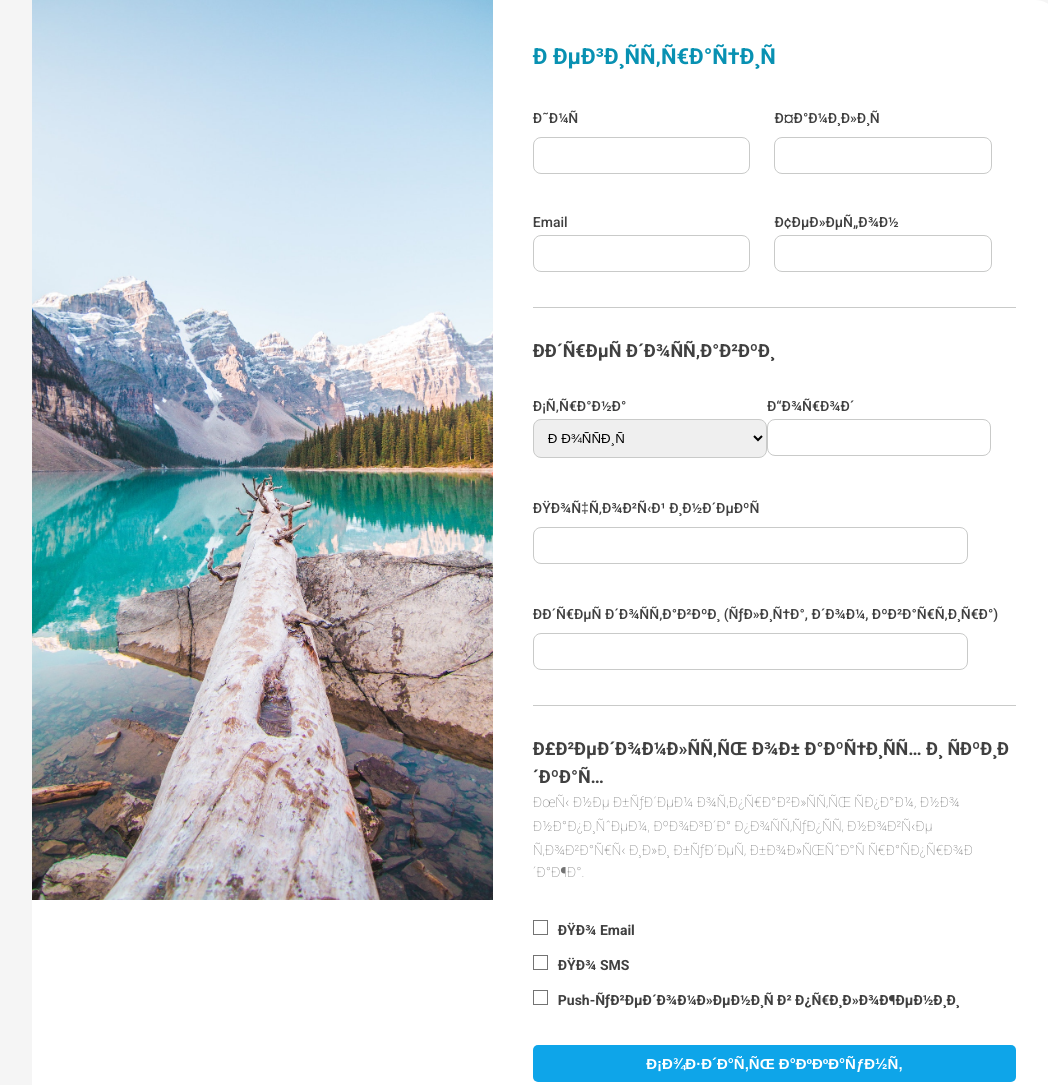
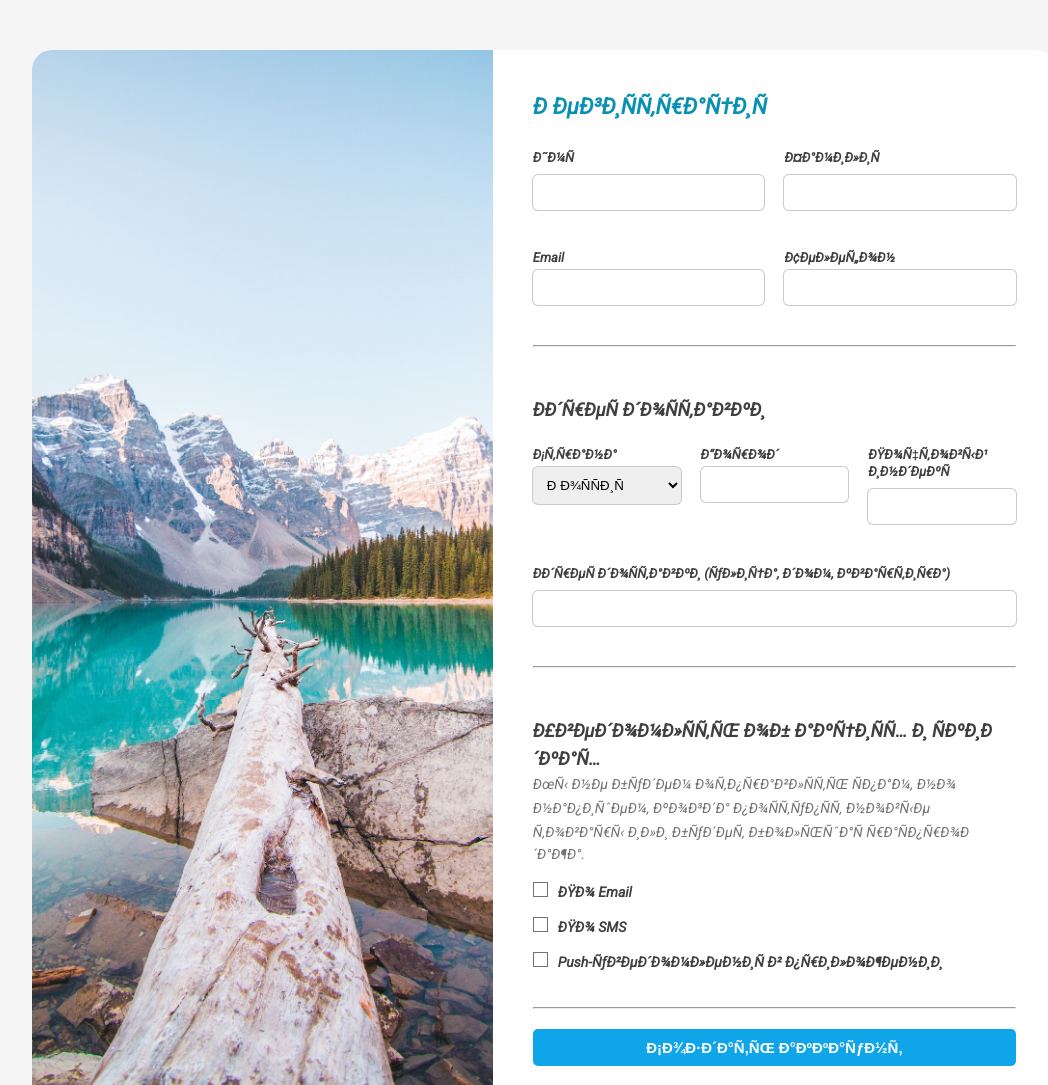
Before and after one commit to anastasii-zotova-090291/form, a plain HTML site: page index.html in a window 1280 px wide. Shown: the top 1085 px of the page, without its empty margins (96-1144 px from the left). Drawn offline with Linux system fonts and the light colour scheme.

Commit message:
формы

```diff
--- a/index.html
+++ b/index.html
@@ -7,47 +7,58 @@
             <link rel="stylesheet" type="text/css" href="reset.css"/>
             <link rel="stylesheet" type="text/css" href="styles.css"/>
             <link rel="stylesheet" href="icons/css/all.css"/>
-            <link rel="preconnect" href="https://fonts.googleapis.com">
-            <link rel="preconnect" href="https://fonts.gstatic.com" crossorigin>
-            <link href="https://fonts.googleapis.com/css2?family=Nunito+Sans:ital,
-                        wght@0,400;0,600;0,700;1,400;1,700&family=Roboto:
-                        ital,wght@0,500;0,700;1,100;1,300;1,400&display=swap"
-                        rel="stylesheet">
+            <link rel="preconnect" href="https://fonts.googleapis.com"/>
+            <link rel="preconnect" href="https://fonts.gstatic.com" crossorigin/>
+            <link href="https://fonts.googleapis.com/css2?family=Nunito+Sans:ital,wght@0,600;0,700;1,400;
+                        1,700&family=Roboto:ital,
+                        wght@1,100;1,300;1,400&display=swap"
+                        rel="stylesheet"/>
         </head>
         <body>
-            <div class="form">
+            <div class="container">
                <div class="image"></div>
                <div class="form-general">
+                  <form action="https://www.bit-by-bit.ru/form-submit" class="form-head">
                         <div class="form-action">
                           <p class="title">Регистрация</p>
-                      <form action="https://www.bit-by-bit.ru/form-submit" class="form-head">
-                        <div class="form_head">
+                             <div class="form">
+                                <div class="form_section">
+
                                    <label for="name" class="text-form">Имя</label>
                                    <input id="name" type="text" name="firstName" class="forms"/>
+
                                 </div>
-                        <div class="form_head">
+
+                                <div class="form_section">
 
                                    <label for="name" class="text-form">Фамилия</label>
-                           <input id="name" type="text" name="firstName" class="forms"/>
+                                   <input id="name" type="text" name="lastName" class="forms"/>
+
                                 </div>
-                        <div class="form_head">
+
+                                <div class="form_section">
 
                                    <label for="name" class="text-form">Email</label>
-                           <input id="name" type="text" name="firstName" class="forms"/>
+                                   <input id="name" type="email" name="email" class="forms"/>
+
                                 </div>
-                        <div class="form_head">
+
+                                <div class="form_section">
 
                                    <label for="name" class="text-form">Телефон</label>
-                           <input id="name" type="text" name="firstName" class="forms"/>
-                        </div>
-                        <div class="line"></div>
-                      </form>
+                                   <input id="name" type="tel" name="phone_number" class="forms"/>
 
                                 </div>
+                                <hr>
+                             </div>
+                        </div>
+
                         <div class="form-action">
                           <p class="subtitle">Адрес доставки</p>
-                     <form action="https://www.bit-by-bit.ru/form-submit" class="form-head">
-                       <div class="form_head">
+                           <div class="form">
+                               <div class="form_place">
+                                       <div class="form_section section">
+
                                           <label for="country" class="text-form">Страна</label>
                                           <select id="country" name="country">
 
@@ -58,48 +69,60 @@
                                           </select>
 
                                        </div>
-                       <div class="form_head">
+
+                                       <div class="form_section section">
 
                                           <label for="name" class="text-form">Город</label>
-                          <input id="name" type="text" name="firstName" class="forms"/>
+                                          <input id="name" type="text" name="city" class="forms"/>
+
                                        </div>
-                       <div class="form_head">
+
+                                       <div class="form_section section">
 
                                           <label for="name" class="text-form">Почтовый индекс</label>
-                          <input id="name" type="text" name="firstName" class="forms"/>
+                                          <input id="name" type="text" name="postcode" class="forms"/>
+
                                        </div>
-                       <div class="form_head">
+                               </div>
+                              <div class="form_section">
 
                                  <label for="name" class="text-form">Адрес доставки (улица, дом, квартира)</label>
-                          <input id="name" type="text" name="firstName" class="forms"/>
-                       </div>
-                       <div class="line"></div>
-                     </form>
+                                 <input id="name" type="text" name="address" class="forms"/>
 
                               </div>
+                              <hr>
+                           </div>
+
+                        </div>
+
                         <div class="form-action">
-                     <form action="https://www.bit-by-bit.ru/form-submit" class="form-head">
+
                            <p class="subtitle">Уведомлять об акциях и скидках</p>
                            <p class="subtitle-text">Мы не будем отправлять спам,
                             но напишем, когда поступят новые товары или будет
                             большая распродажа.</p>
-                         <div class="form_head">
+
+
                                <div class="checkbox-form">
-                               <input type="checkbox" id="contactChoice1" name="contacts" value=""/>
+                                  <input type="checkbox" id="contactChoice1" name="notification" value="email"/>
                                   <label for="contactChoice1" class="text-checkbox">По Email</label>
                                </div>
                                <div class="checkbox-form">
-                               <input type="checkbox" id="contactChoice2" name="contacts" value="sms"/>
+                                  <input type="checkbox" id="contactChoice2" name="notification" value="sms"/>
                                   <label for="contactChoice2" class="text-checkbox">По SMS</label>
                                </div>
                                <div class="checkbox-form">
-                               <input type="checkbox" id="contactChoice3" name="contacts" value="push"/>
+                                  <input type="checkbox" id="contactChoice3" name="notification" value="push"/>
                                   <label for="contactChoice3" class="text-checkbox">Push-уведомления в приложении</label>
                                </div>
+
+
+                             <hr>
+
+                           <button type="submit" class="btn-check">Создать аккаунт</button>
+
                         </div>
                   </form>
-                      <button type="submit" class="btn-check">Создать аккаунт</button>
-                  </div>
                </div>
             </div>
 
--- a/styles.css
+++ b/styles.css
@@ -1,6 +1,3 @@
-html {
-    ---offset: 80px;
-}
 * {
     margin: 0;
     padding: 0;
@@ -11,70 +8,80 @@ body {
     background-color: #f5f5f5;
     width: 100%;
 }
-.form {
+.container {
     display: flex;
     flex-direction: row;
     background-color: white;
     max-width: 1024px;
-    margin: auto;
+    margin: 50px auto;
     border-radius: 20px;
-
+    overflow: hidden;
 }
 .image {
     background-image: url("form-images/mountains-1.jpg");
     background-position: center;
     background-size: cover;
     width: 45%;
-    height: 900px;
     margin: left;
 }
 .form-general {
-    display: flex;
-    flex-direction: column;
-    flex-wrap: wrap;
-    margin: 0 calc(0px-var(---offset)/2);
     width: 55%;
     padding: 40px;
 }
-.form-action {
-
-
+.form {
+    display: flex;
+    flex-wrap: wrap;
+    gap: 0 20px;
 }
-form:last-child {
-    border-bottom: 1px solid rgb(201, 202, 201);
-    padding: 10px 0 15px 0;
+hr {
+    background-color: rgb(255 255 255);
+    width: 100%;
+    height: 1px;
+    margin: 20px 0 20px;
 }
 .title {
     font-size: 22px;
     font-weight: 600;
     color: rgba(8,145,178);
 }
-.form-head {
+input:focus {
+    color: #404040;
+    outline:  rgba(8,145,178);
+    box-shadow: 0 0 0 2px rgba(8,145,178);
+}
+select:focus {
+    color: #404040;
+    outline:  rgba(8,145,178);
+    box-shadow: 0 0 0 2px rgba(8,145,178);
+}
+.form_place {
     display: flex;
     flex-wrap: wrap;
+    margin: -10px;
 }
-.form_head {
+.form_section {
     display: flex;
     flex-direction: column;
     padding: 20px 0px;
+    outline: none;
+    flex-grow: 1;
 
-    flex-grow: 1;
+}
+.section {
+    width: calc(100% / 3 - 20px);
+    margin: 10px;
 }
 .text-form {
-    font-size: 14px;
-    font-weight: 500;
-    color: #404040;
-}
-input[type=text]:hover {
-    border: 2px solid rgba(8,145,178);
+    font-size: 13px;
+    font-weight: 600;
     color: #404040;
 }
 .forms {
     margin-top: 5px;
     padding: 10px;
-    border: 1px solid rgb(201, 202, 201);
-    border-radius: 8px;
-    width: 90%;
+    border: none;
+    box-shadow: 0 0 0 1px rgb(201, 202, 201);
+    border-radius: 5px;
     box-sizing: border-box;
 }
 
@@ -86,8 +93,9 @@ input[type=text]:hover {
 }
 select {
     padding: 10px;
-    border: 1px solid rgb(201, 202, 201);
-    border-radius: 8px;
+    border: none;
+    box-shadow: 0 0 0 1px rgb(201, 202, 201);
+    border-radius: 5px;
     margin-top: 5px;
 }
 .subtitle-text {
@@ -108,7 +116,6 @@ input[type=checkbox] {
     margin-right: 10px;
     margin-bottom: 20px;
 }
-
 input[type=checkbox]:checked {
     background-color: #0284c7;
     background-image: url(icon-check.png);
@@ -120,7 +127,6 @@ input[type=checkbox]:checked {
     font-weight: 700;
     color: #404040;
 }
-
 .btn-check {
     width: 100%;
     background-color: #0ea5e9;
```
Lines whose indentation alone changed are shown as unchanged.
